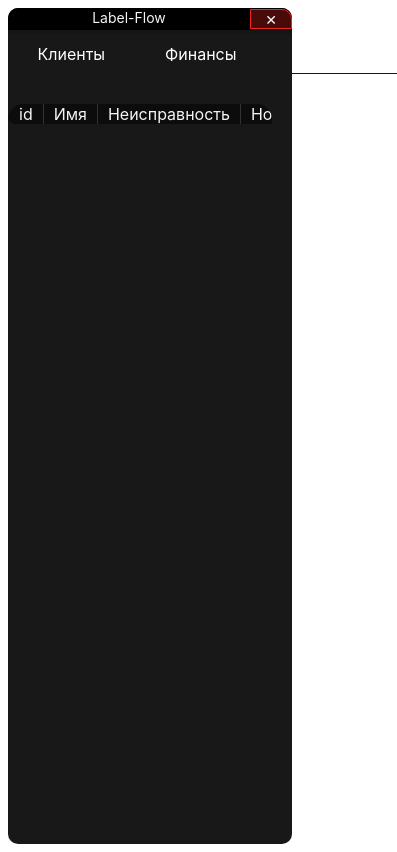
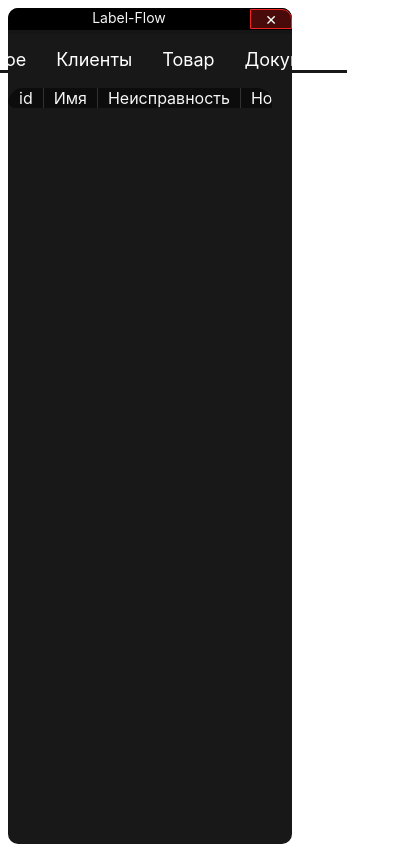
Before and after one commit to InvisibleHawk/label-flow, an Electron app: page src/baseWindow/baseWindow.html in a window 300 px wide. Shown: the whole page, 397 px wide, since content can reach past the window. Drawn offline with Linux system fonts and the light colour scheme; no server answers.

Commit message:
css little bit

```diff
--- a/src/baseWindow/baseWindow.html
+++ b/src/baseWindow/baseWindow.html
@@ -11,13 +11,12 @@
             Label-Flow
             <div class="btn-close">&#x2715</div>
         </div>
-            <div class="menu-wrap">
-                   <a>Главное меню</a>
-                   <a>Клиенты</a>
-                   <a>Финансы</a>
-                   <a aria-disabled="true">Документы</a>
-           </div>
-
+        <div class="group-btns">
+            <a href="#">Главное</a>
+            <a href="#">Клиенты</a>
+            <a href="#">Товар</a>
+            <a href="#">Документы</a>
+        </div>
 
 
         <div class="table-wrap">
@@ -38,8 +37,8 @@
 
 
 
-        <div class="modal-window">
-            <div class="modal-content">
+        <div class="modal-window modal-animation">
+            <div class="modal-content content-animation">
                 <h2>Hello World</h2>
                 <p>Lorem ipsum dolor sit amet consectetur adipisicing elit. Reprehenderit minus modi cum alias tempore porro cumque numquam vero fuga in earum mollitia rem totam illo ut voluptatum aliquid reiciendis, harum soluta voluptate! Placeat, minima earum sint natus quam a tempora!</p>
                 <p>Lorem ipsum dolor sit amet, consectetur adipisicing elit. Rerum, quo.</p>
--- a/src/baseWindow/db_view.js
+++ b/src/baseWindow/db_view.js
@@ -66,7 +66,7 @@ ipcRenderer.on('db_view', (event, data) => {
 
 table.addEventListener('click', () => {
   modal.style.display = 'block'
-
+  modal.classList.add('modal-animation')
 })
 
 window.addEventListener('click', (event) => {
--- a/src/styles/baseWindowStyle.css
+++ b/src/styles/baseWindowStyle.css
@@ -62,27 +62,25 @@ button {
   position: absolute;
 }
 
-.menu-wrap {
+.group-btns {
+  width: 100%;
   display: flex;
-  flex-direction: row;
   justify-content: center;
-  width: 100%;
-  height: 40px;
-  box-sizing: border-box;
-  margin-bottom: 30px;
+  margin: 15px 0;
 }
 
-.menu-wrap > a {
-  padding: 10px;
-  border-bottom: 1.5px solid #181818;
-  margin: 0 20px;
-  transition: 0.5s;
-  cursor: pointer;
+.group-btns > a {
+  margin: 0 15px;
+  text-decoration: none;
+  font-size: bold;
+  font-size: 18px;
+  color: white;
+  border-bottom: 3px solid #181818;
 }
 
-.menu-wrap > a:hover {
+.group-btns > a:hover {
   color: #1f6feb;
-  border-bottom: 3.5px solid #1f6feb;
+  border-bottom: 3px solid #1f6feb;
 }
 
 .table-wrap {
@@ -104,7 +102,6 @@ button {
   background: #323232;
   border-radius: 10px;
 }
-
 
 .in-order {
 }
--- a/src/styles/modalWindow.css
+++ b/src/styles/modalWindow.css
@@ -19,6 +19,11 @@ hr {
   border-bottom-left-radius: 10px;
   border-bottom-right-radius: 10px;
   overflow: auto;
+  transition: 1s;
+}
+
+.modal-animation {
+  transition: 1s;
   background-color: rgba(0, 0, 0, 0.6);
   backdrop-filter: blur(3px);
 }
```
